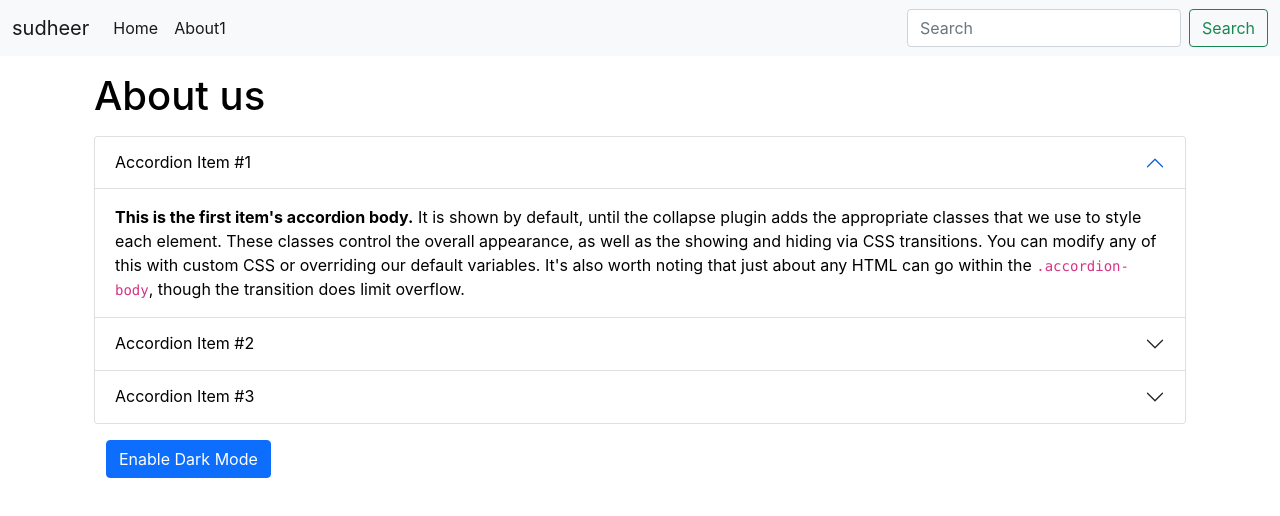
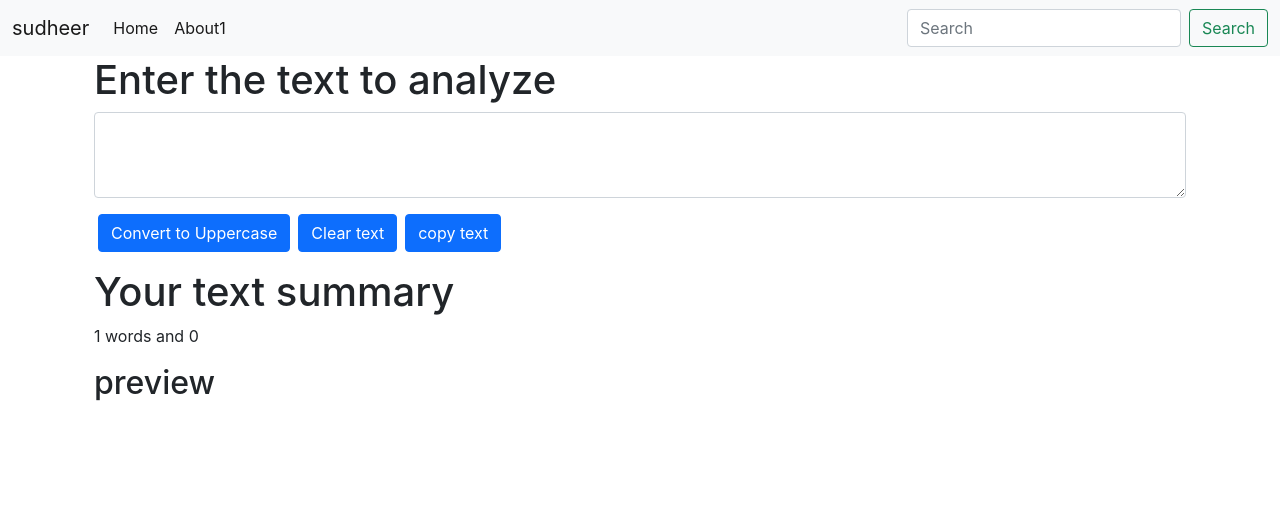
Before and after one commit to sudhida07/My-app, a React (Create React App) app: page / in a window 1280 px wide. Shown: the top 516 px of the page. Built offline with nearby package versions, Linux system fonts and the light colour scheme.

Commit message:
copy text

```diff
--- a/src/App.js
+++ b/src/App.js
@@ -2,7 +2,7 @@
 import './App.css';
 import About from './components/About';
 import Navbar from './components/Navbar';
-// import TextForm from './components/TextForm';
+import TextForm from './components/TextForm';
 
 
 
@@ -12,8 +12,8 @@ function App() {
 <>
 <Navbar title="sudheer" aboutText="About1"/>
 <div className="container">
-{/* <TextForm heading="Enter the text to analyze"/> */}
-<About></About>
+<TextForm heading="Enter the text to analyze"/>
+{/* <About></About> */}
 </div>
 
 
--- a/src/components/TextForm.js
+++ b/src/components/TextForm.js
@@ -14,15 +14,23 @@ export default function TextForm(props) {
         setText('')
     }
 
+    const handleCopyText=()=>{
+        var textData=document.getElementById("myBox");
+        textData.select();
+        navigator.clipboard.writeText(textData.value);
+
+    }
+
     return (
        <>
        <div className="container">
         <h1>{props.heading}</h1>
         <div className="mb-3">
-       <textarea className="form-control" value={text} onChange={handleOnchanges} id="exampleFormControlTextarea1" rows="3"></textarea>
+       <textarea id="myBox" className="form-control" value={text} onChange={handleOnchanges}  rows="3"></textarea>
         </div>
-        <button className='btn btn-primary' onClick={handleUpClick}>Convert to Uppercase</button>
-        <button className='btn btn-primary' onClick={handleClearText}>Clear text</button>
+        <button className='btn btn-primary mx-1' onClick={handleUpClick}>Convert to Uppercase</button>
+        <button className='btn btn-primary mx-1' onClick={handleClearText}>Clear text</button>
+        <button className='btn btn-primary mx-1' onClick={handleCopyText}>copy text</button>
         </div>
 
         <div className="container my-3">
```
